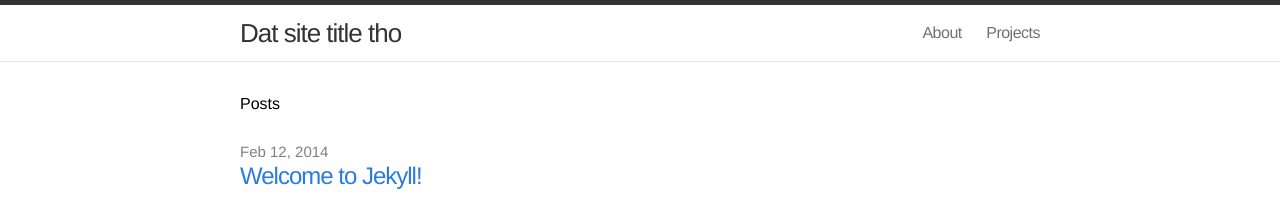
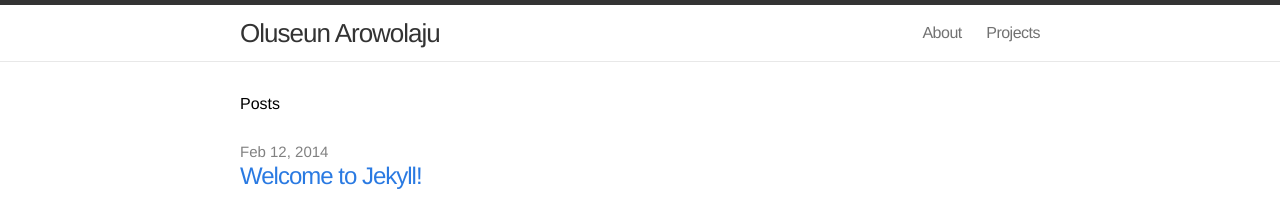
Before and after one commit to kidseun/kidseun.github.io, a Jekyll site: the page built from index.html, in a window 1280 px wide. Shown: the top 213 px of the page. Built offline with Jekyll 4.4.1, drawn with Linux system fonts in a browser that asks for light colours; Markdown is read by kramdown in place of the engine named in the settings; part of the change alters nothing that is shown.

Commit message:
update yml

```diff
--- a/_config.yml
+++ b/_config.yml
@@ -1,6 +1,6 @@
-name: Dat site title tho
+name: Oluseun Arowolaju
 markdown: redcarpet
 pygments: true
-description: "Write an awesome description for your new site here. It will appear in your document head meta (for Google search results) and in your feed.xml site description."
-url: "jekyll-new.joelglovier.com"
+description: "Oluseun Arowolaju's tech portfolio."
+url: "kidseun.github.io"
 permalink: /posts/:title
```
